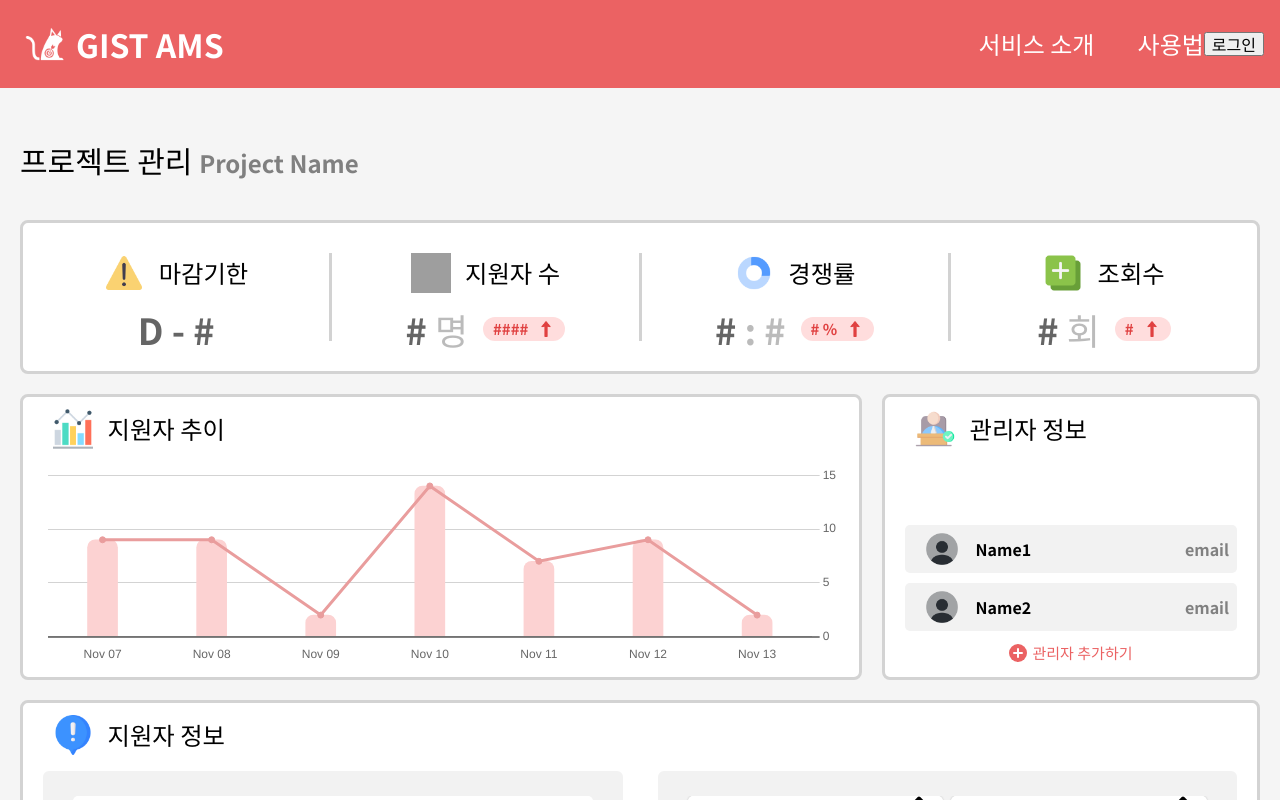
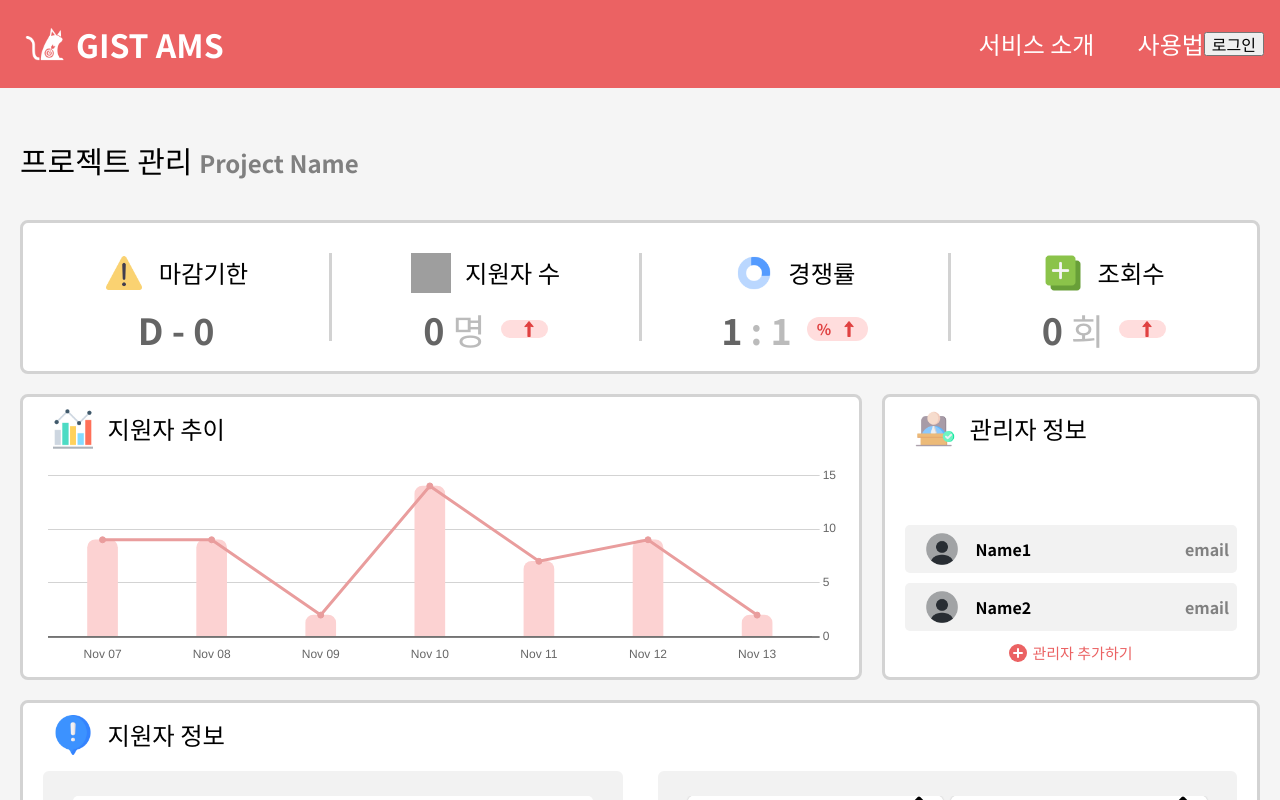
Before and after one commit to gsainfoteam/ziggle-ams-fe, a React (Vite) app: page /1 in a window 1280 px wide. Shown: the top 800 px of the page. Built offline with nearby package versions, Linux system fonts and the light colour scheme; grey boxes are pictures that could not be loaded.

Commit message:
⚡️ 변수 분리

```diff
--- a/src/pages/Dashboard/components/ManagementBar.tsx
+++ b/src/pages/Dashboard/components/ManagementBar.tsx
@@ -1,3 +1,4 @@
+import { useState } from "react";
 import styled from "styled-components";
 
 import arrow from "../assets/arrow.png";
@@ -76,6 +77,10 @@ const Change = styled.section`
 `;
 
 const ManagementBar = () => {
+  const [day, setday] = useState(0);
+  const [applicant, setApplicant] = useState(0);
+  const [rate, setRate] = useState(1);
+  const [view, setView] = useState(0);
   return (
     <StatusContainer>
       <Flex>
@@ -85,7 +90,7 @@ const ManagementBar = () => {
             <h3>마감기한</h3>
           </Logo>
           <Status>
-            <h2>D - #</h2>
+            <h2>D - {day}</h2>
           </Status>
         </Management>
         <Border />
@@ -96,11 +101,12 @@ const ManagementBar = () => {
           </Logo>
           <Status>
             <h2>
-              #<span> 명</span>
+              {applicant}
+              <span> 명</span>
             </h2>
             <Change>
               <Logo>
-                <h3>####</h3>
+                <h3></h3>
                 <img src={arrow} alt="arrow icon" />
               </Logo>
             </Change>
@@ -114,11 +120,12 @@ const ManagementBar = () => {
           </Logo>
           <Status>
             <h2>
-              #<span> : #</span>
+              {rate}
+              <span> : 1</span>
             </h2>
             <Change>
               <Logo>
-                <h3># %</h3>
+                <h3> %</h3>
                 <img src={arrow} alt="arrow icon" />
               </Logo>
             </Change>
@@ -132,11 +139,12 @@ const ManagementBar = () => {
           </Logo>
           <Status>
             <h2>
-              #<span> 회</span>
+              {view}
+              <span> 회</span>
             </h2>
             <Change>
               <Logo>
-                <h3>#</h3>
+                <h3></h3>
                 <img src={arrow} alt="arrow icon" />
               </Logo>
             </Change>
```
